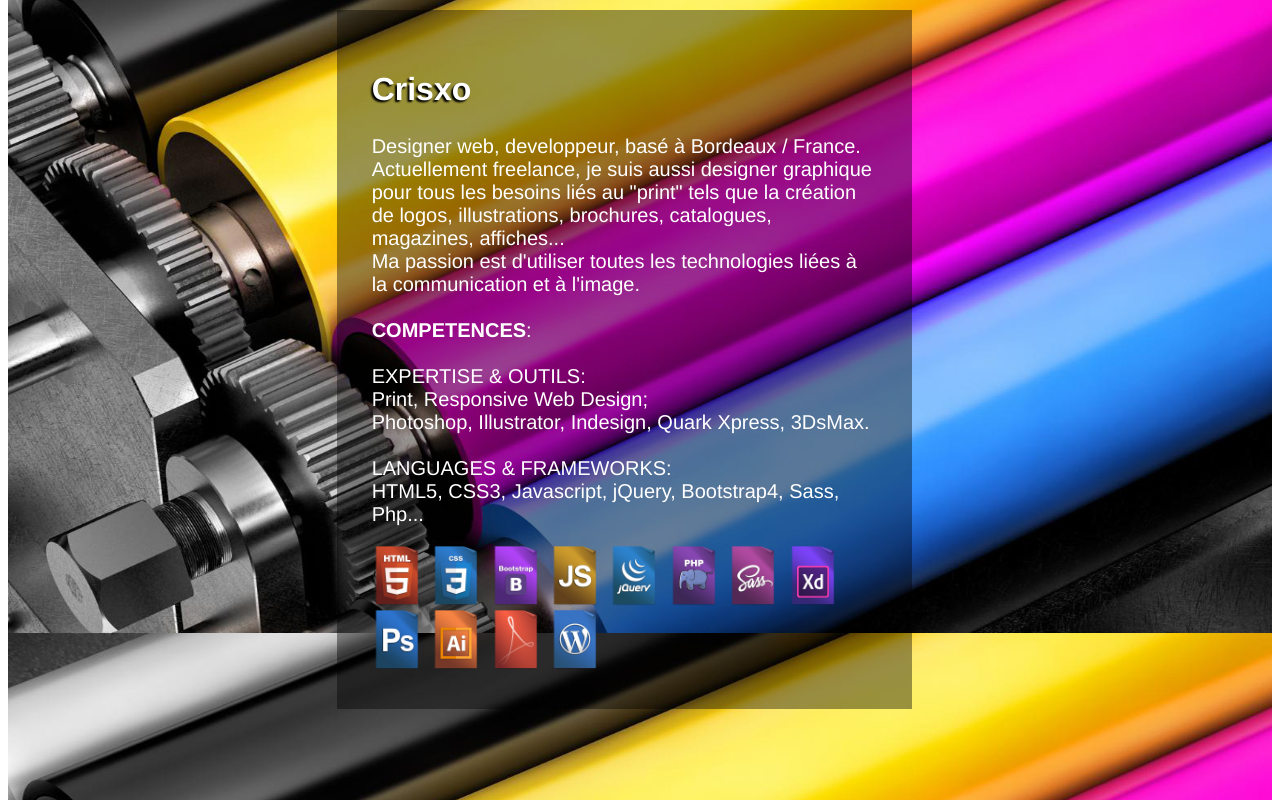
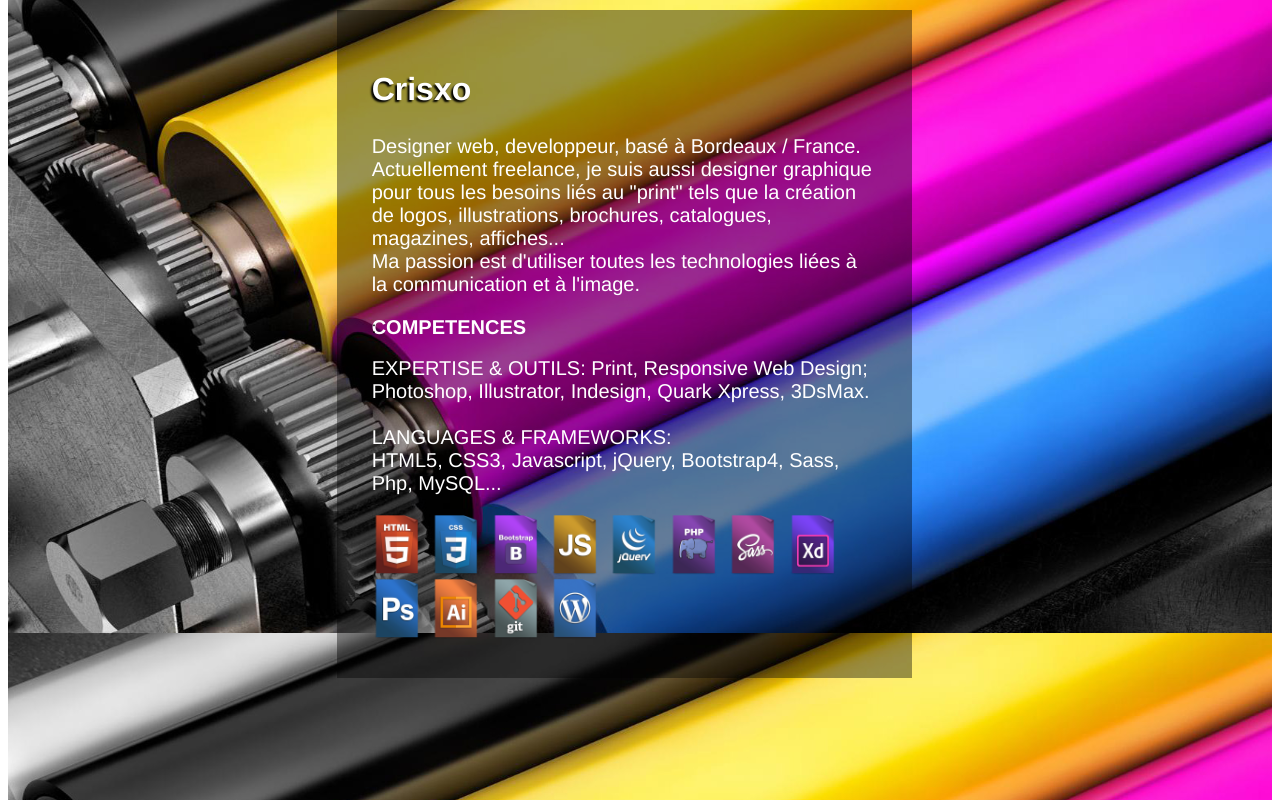
Before and after one commit to crisxo/portfolio, a website: page index.html in a window 1280 px wide. Shown: the part 980-1780 px from the top of the page. Drawn offline with Linux system fonts and the light colour scheme.

Commit message:
06/02/2020

```diff
--- a/assets/scss/_home.scss
+++ b/assets/scss/_home.scss
@@ -119,6 +119,13 @@ h5 {
       font-weight: 100;
       color: #fff;
   }
+    .text-about2 {
+      font-size: 1.25em;
+      font-weight: 600;
+      color: #fff;
+      margin-bottom: -20px;
+  }
+
     .icon {
       height: 60px;
       width: auto;
@@ -262,15 +269,11 @@ h5 {
 
 .bg-overlay4 {
   border-radius: 1px;
-  margin-top: -100px;
+  margin-top: -300px;
   padding: 10px 20px 20px 20px;
   background: rgba(0, 0, 0, 0.4);
   width: 20%;
   box-shadow: -5px 5px 5px rgba(0,0,0,0.7);
-}
-
-.contact-section ul {
-  margin-bottom: 0;
 }
 
 .contact-title {
@@ -286,14 +289,14 @@ label {
   font-size: 1em;
   color: white;
   text-shadow: -1px 1px 1px rgba(0,0,0,0.3);
-  margin-bottom: -7px;
+  margin-bottom: -1px;
 }
 
 .zone {
   border: none;
   border-radius: 2px;
   padding: 5px;
-  margin: 15px;
+  margin: 5px;
   box-shadow: -5px 5px 5px rgba(0,0,0,0.5);
 
     &:hover {
@@ -313,7 +316,7 @@ label {
   font-size: 1em;
   outline: none;
   padding: 5px;
-  margin: 15px;
+  margin: 5px;
   transition: 0.1s;
 
     &:hover {
--- a/index.html
+++ b/index.html
@@ -57,12 +57,12 @@
             <h2 class="heading-about">Crisxo</h2>
                 <p class="text-about">Designer web, developpeur, basé à Bordeaux / France.<br>
                 Actuellement freelance, je suis aussi designer graphique pour tous les besoins liés au "print" tels que la création de logos, illustrations, brochures, catalogues, magazines, affiches...<br>
-                Ma passion est d'utiliser toutes les technologies liées à la communication et à l'image.<br> <br>
-                    <strong>COMPETENCES</strong>:<br> <br>
-                    EXPERTISE & OUTILS:<br>
+                Ma passion est d'utiliser toutes les technologies liées à la communication et à l'image.</p>
+                    <p class="text-about2">COMPETENCES</p>:
+                    <p class="text-about">EXPERTISE & OUTILS:
                 Print, Responsive Web Design;<br> Photoshop, Illustrator, Indesign, Quark Xpress, 3DsMax.<br> <br>
                     LANGUAGES & FRAMEWORKS:<br>
-                HTML5, CSS3, Javascript, jQuery, Bootstrap4, Sass, Php...
+                HTML5, CSS3, Javascript, jQuery, Bootstrap4, Sass, Php, MySQL...
                 </p>
             <div class="collicon">
                 <img class="icon icon0" src="assets/img/HTML-icon.png" alt="HTML-icon">
@@ -75,7 +75,7 @@
                 <img class="icon icon7" src="assets/img/xd-icon.png" alt="xd-icon">
                 <img class="icon icon8" src="assets/img/Ps-icon.png" alt="Ps-icon">
                 <img class="icon icon9" src="assets/img/ai-icon.png" alt="ai-icon">
-                <img class="icon icon10" src="assets/img/Pdf-icon.png" alt="Pdf-icon">
+                <img class="icon icon10" src="assets/img/git-icon.png" alt="git-icon">
                 <img class="icon icon11" src="assets/img/wordpress-icon.png" alt="wordpress-icon">
             </div>
         </div>
```
Also changed, not shown: assets/css/style.min.css, assets/img/git-icon.png (added), assets/img/mysql-icon.png (added).
